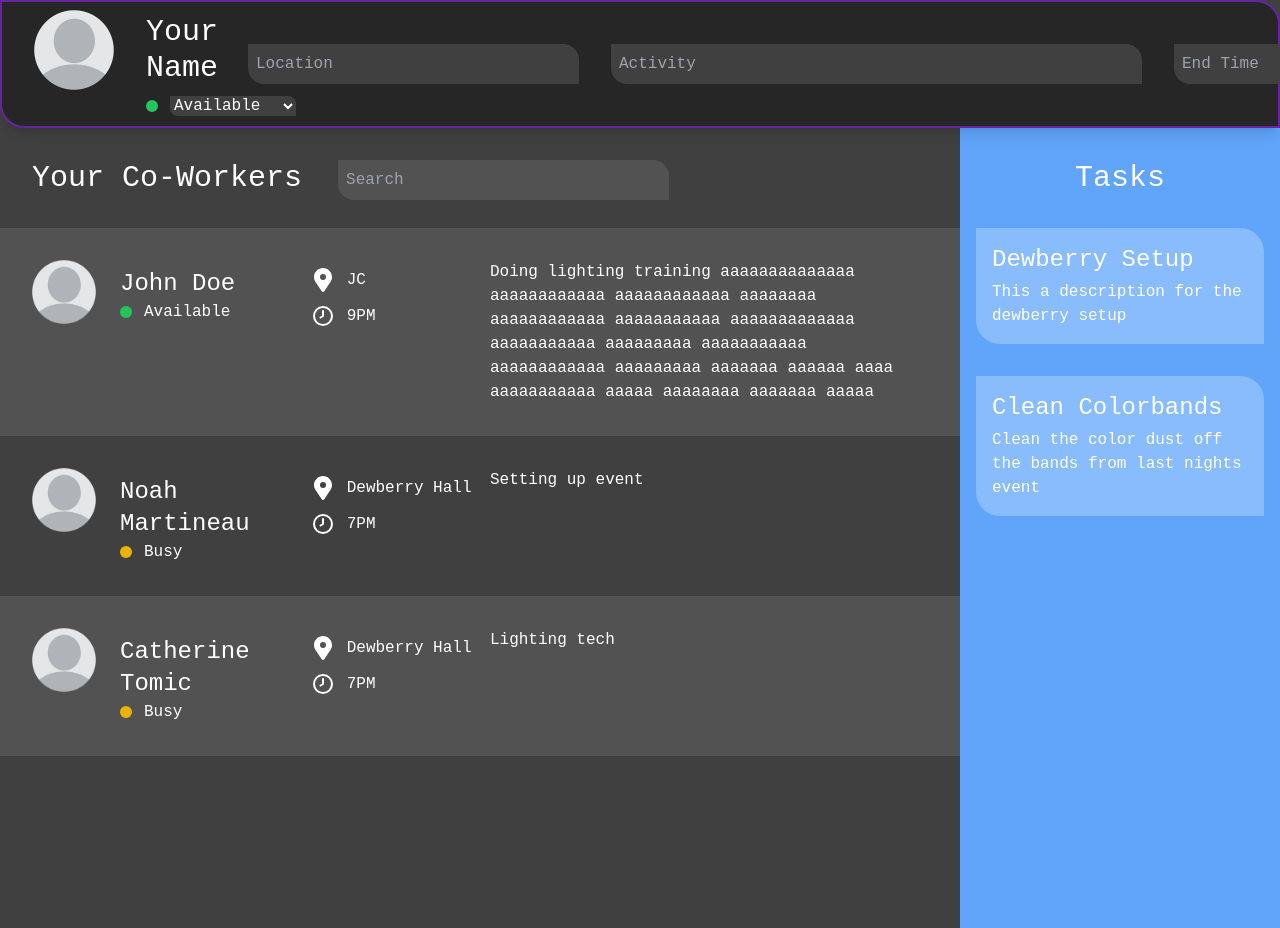
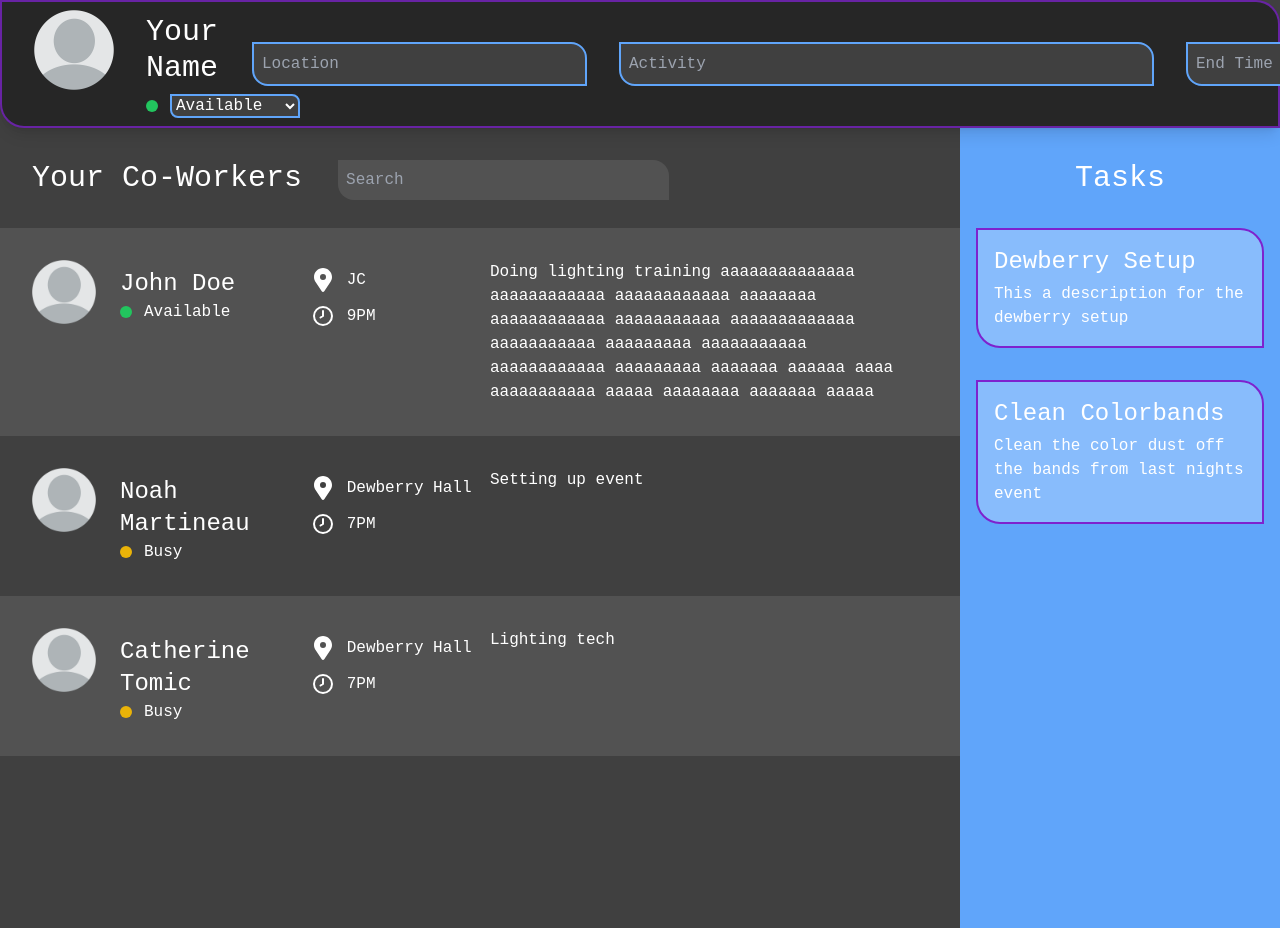
Before and after one commit to sp-ec/patriothacks-2024, a React (Create React App) app in the folder frontend/: page / in a window 1280 px wide. Shown: the top 928 px of the page. Built offline with nearby package versions, Linux system fonts and the light colour scheme; no server answers.

Commit message:
Border Color

```diff
--- a/frontend/src/components/Dropdown.js
+++ b/frontend/src/components/Dropdown.js
@@ -13,7 +13,7 @@ const Dropdown = ({onStatusChange}) => {
             <select
                 value={selectedOption}
                 onChange={(e) => handleSelect(e.target.value)}
-                className='bg-neutral-700 rounded-bl-lg rounded-tr-lg'
+                className='bg-neutral-700 rounded-bl-lg rounded-tr-lg border-2 border-blue-400'
             >
                 <option value="Available">Available</option>
                 <option value="Busy">Busy</option>
--- a/frontend/src/components/Header.js
+++ b/frontend/src/components/Header.js
@@ -11,7 +11,7 @@ export class Header extends Component {
                 </div>
                 <div className='flex flex-col ml-8'>
                     <textarea
-                        className='bg-neutral-700 text-white p-2 rounded-bl-2xl rounded-tr-2xl'
+                        className='bg-neutral-700 text-white p-2 rounded-bl-2xl rounded-tr-2xl border-2 border-blue-400'
                         placeholder='Location'
                         rows='1'
                         cols='30'
@@ -20,7 +20,7 @@ export class Header extends Component {
                 </div>
                 <div className='flex flex-col ml-8'>
                     <textarea
-                        className='bg-neutral-700 text-white p-2 rounded-bl-2xl rounded-tr-2xl'
+                        className='bg-neutral-700 text-white p-2 rounded-bl-2xl rounded-tr-2xl border-2 border-blue-400'
                         placeholder='Activity'
                         rows='1'
                         cols='50'
@@ -29,7 +29,7 @@ export class Header extends Component {
                 </div>
                 <div className='flex flex-col ml-8'>
                     <textarea
-                        className='bg-neutral-700 text-white p-2 rounded-bl-2xl rounded-tr-2xl'
+                        className='bg-neutral-700 text-white p-2 rounded-bl-2xl rounded-tr-2xl border-2 border-blue-400'
                         placeholder='End Time'
                         rows='1'
                         cols='10'
--- a/frontend/src/components/Task.js
+++ b/frontend/src/components/Task.js
@@ -1,7 +1,7 @@
 const Task = (props) => {
     return (
         <div>
-            <div className='flex flex-row bg-white bg-opacity-25 p-4 m-4 rounded-bl-3xl rounded-tr-3xl'>
+            <div className='flex flex-row bg-white bg-opacity-25 p-4 m-4 rounded-bl-3xl rounded-tr-3xl border-2 border-purple-700'>
                 <div className='flex flex-col'>
                     <h1 className='text-white text-2xl'>{props.name}</h1>
                     <p className='text-white mt-1'>{props.description}</p>
```
